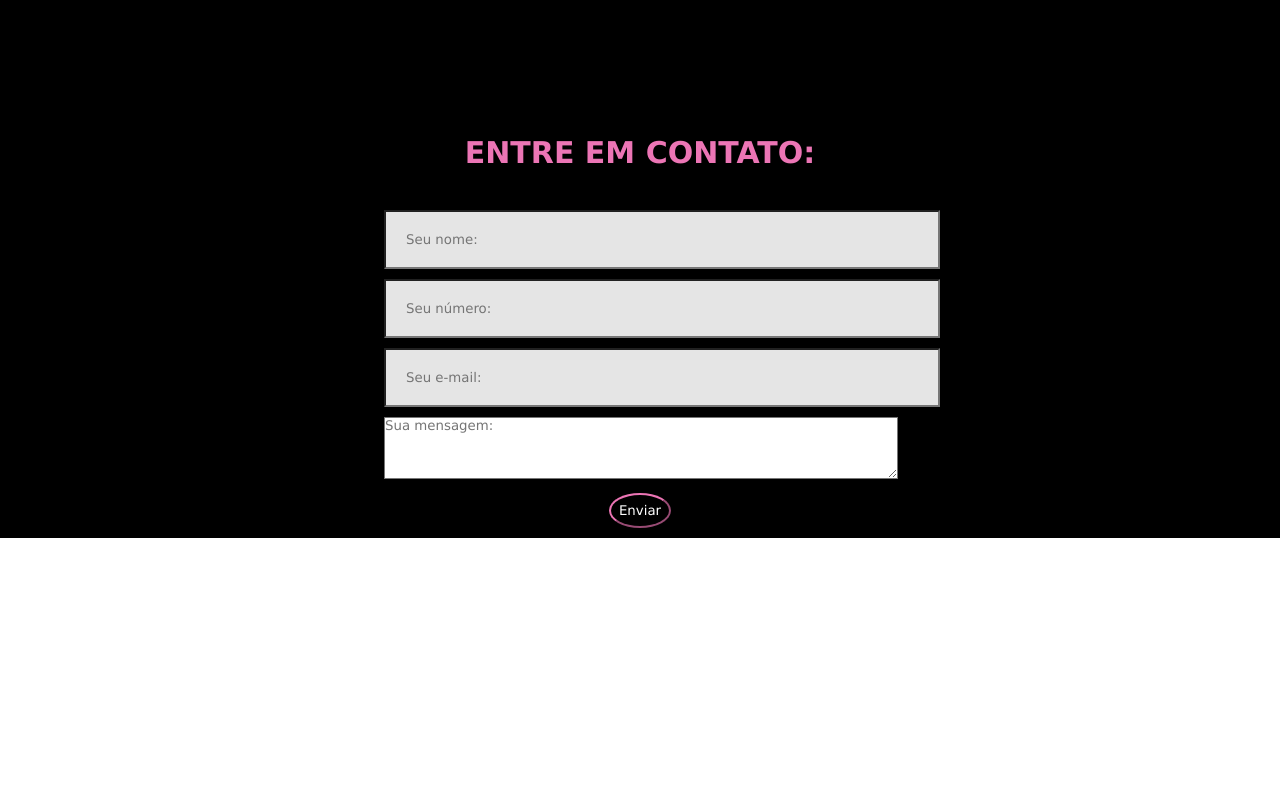
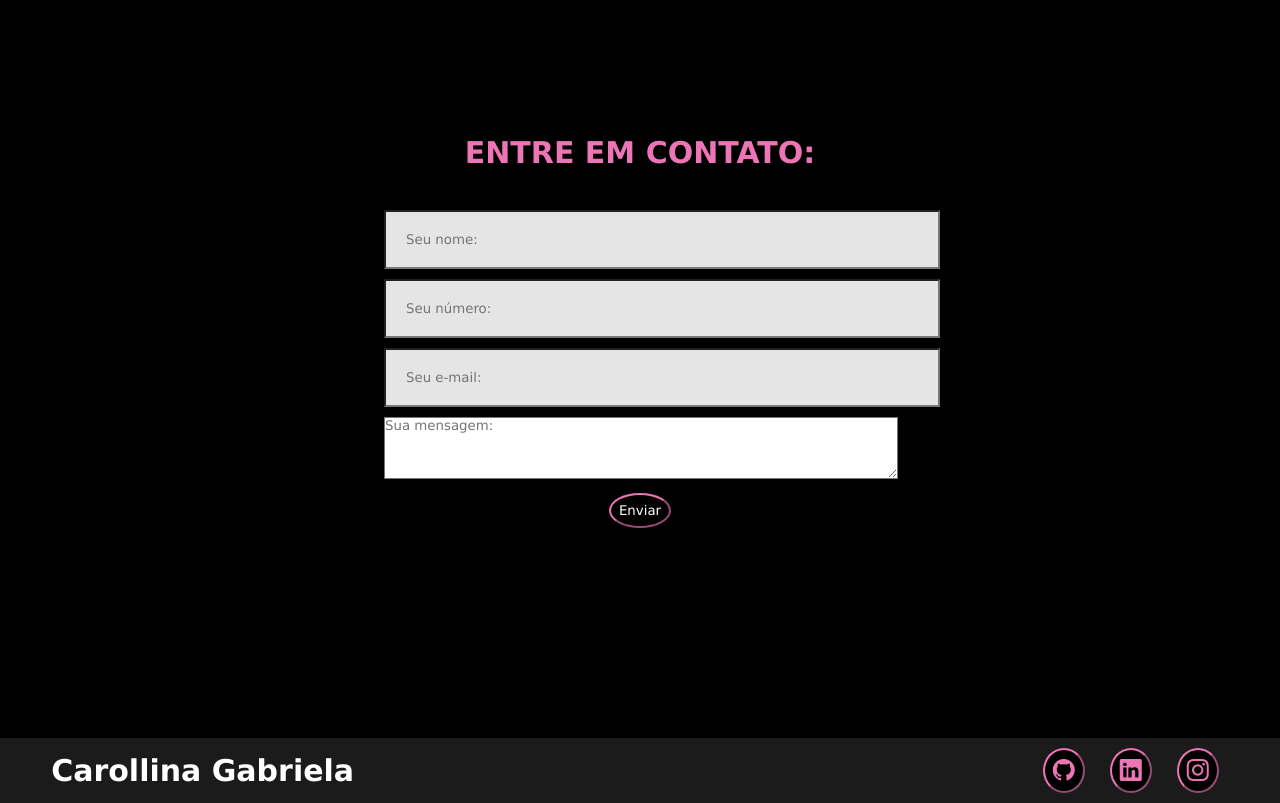
Before and after one commit to carollinag06/portifolio, a plain HTML site: page scripts/index.html in a window 1280 px wide. Shown: the part 2360-3163 px from the top of the page. Before the commit the page ends 2898 px from the top, so only its background shows below. Drawn offline with nearby package versions, Linux system fonts and the light colour scheme.

Commit message:
atualizei meu read me

```diff
--- a/scripts/index.html
+++ b/scripts/index.html
@@ -38,7 +38,7 @@
                 class="bi bi-linkedin"></i></a></button>
           <button><a href="https://www.instagram.com/carollina.gabi.silva" target="_blank"><i
                 class="bi bi-instagram"></i></a></button> <br>
-                <button class="telefone"><a href="tel:+5561986526437"><i class="bi bi-telephone-fill"></i>61 986526437</a></button>
+          <button class="telefone"><a href="tel:+5561986526437"><i class="bi bi-telephone-fill"></i>61 986526437</a></button>
         </div>
       </div>
       <img src="fotos/1724192098647.jfif" alt="ft-carol-home">
@@ -96,6 +96,17 @@
       </form>
     </section>
   </main>
+
+  <footer>
+    <h1>Carollina Gabriela</h1>
+    <div class="botoes">
+      <button><a href="https://github.com/carollinag06" target="_blank"><i class="bi bi-github"></i></a></button>
+      <button><a href="https://www.linkedin.com/in/carollina-gabriela-315b80236/" target="_blank"><i
+            class="bi bi-linkedin"></i></a></button>
+      <button><a href="https://www.instagram.com/carollina.gabi.silva" target="_blank"><i
+            class="bi bi-instagram"></i></a></button> <br>
+    </div>
+  </footer>
 </body>
 
 </html>
--- a/scripts/style.css
+++ b/scripts/style.css
@@ -14,6 +14,7 @@
   font-family: var(--fonte-principal);
   color: white;
   scroll-behavior: smooth;
+  background-color: rgba(0, 0, 0, 0);
 }
 
 a{
@@ -267,6 +268,7 @@ header li:hover {
   margin: auto;
   justify-content: center;
   text-align: center;
+  padding-bottom: 200px;
 }
 
 #contato input{
@@ -300,6 +302,14 @@ header li:hover {
   margin: 40px 0;
 }
 
+/* ESTILO FOOTER */
+footer{
+  display: flex;
+  background-color: rgb(27, 27, 27);
+  justify-content: space-between;
+  padding: 0 4%;
+  align-items: center;
+}
 
 /* AREA RESPONSIVA */
 
@@ -308,8 +318,12 @@ header li:hover {
     flex-direction: column;
     margin: 0;
     padding: 0;
+    align-items: center;
+  }
+
+  main{
     background-color: black;
-    align-items: center;
+
   }
 
   header{
@@ -319,6 +333,7 @@ header li:hover {
   #home{
     padding: 30px;
     flex-direction: column-reverse;
+
   }
 
   #home img{
@@ -330,6 +345,12 @@ header li:hover {
     padding: 10px;
   }
 
-  #projetos .container{
+  #projetos{
+
+  }
+
+  footer{
+    background-color: rgb(27, 27, 27);
+    flex-direction: row;
   }
 }
```
